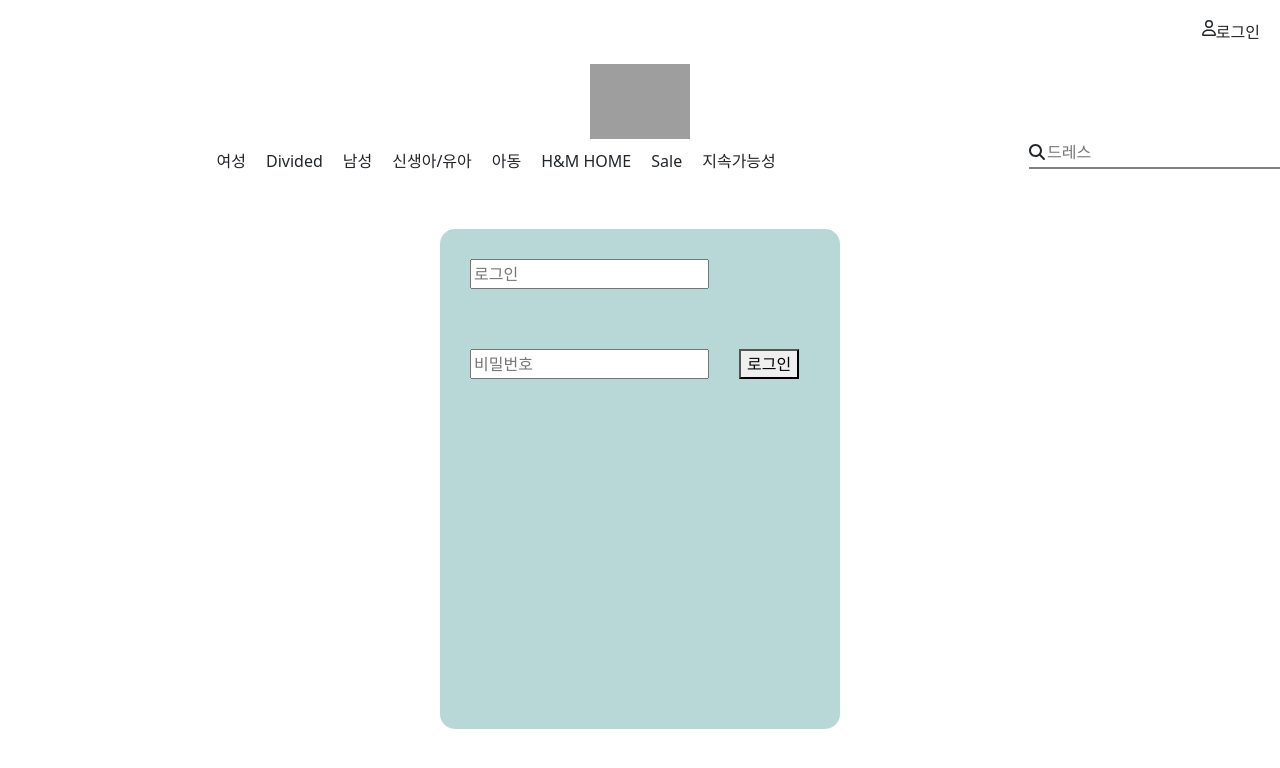
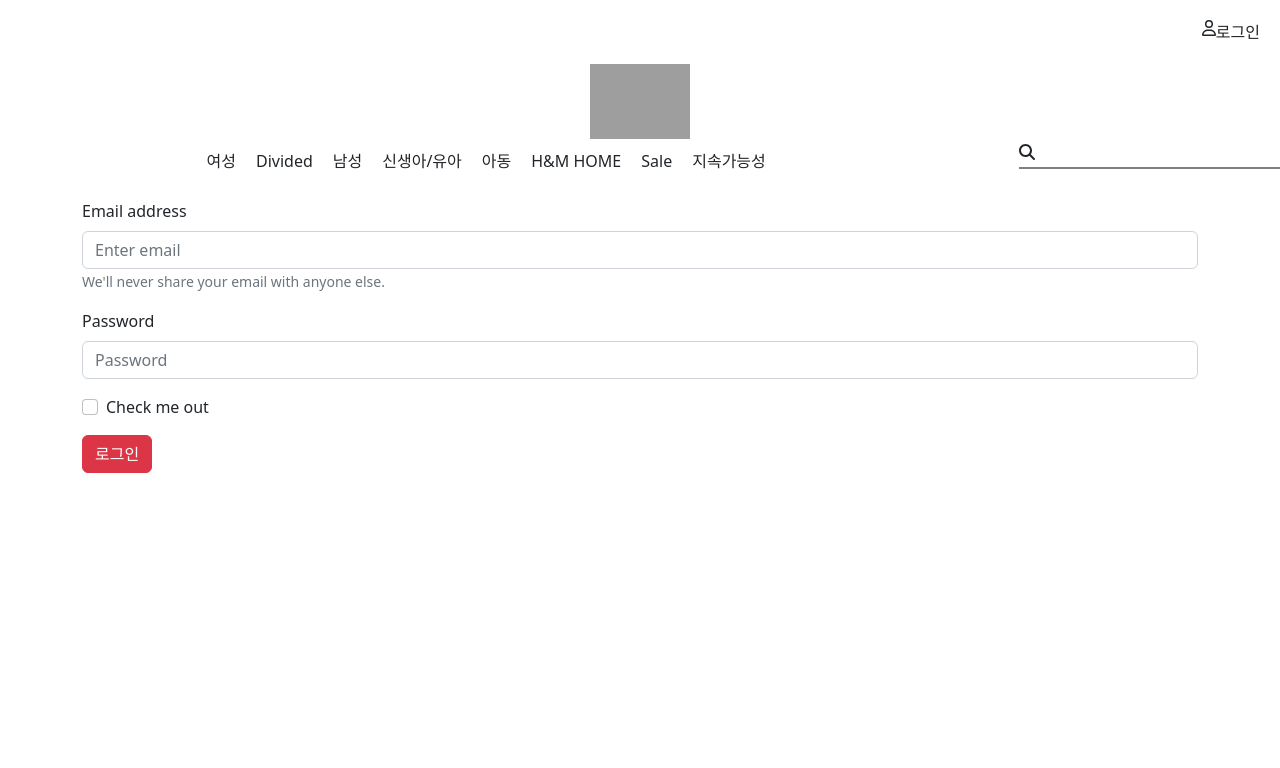
Before and after one commit to duddnr787/practiceHnM, a React (Create React App) app: page /login in a window 1280 px wide. Shown: the top 768 px of the page. Built offline with nearby package versions, Linux system fonts and the light colour scheme; grey boxes are pictures that could not be loaded.

Commit message:
202304 - 배포 url 변경

```diff
--- a/src/App.css
+++ b/src/App.css
@@ -7,6 +7,7 @@
 .nav-section{
   display: flex;
   justify-content: center;
+  cursor: pointer;
 }
 .menu-wrap{
   display: flex;
@@ -26,19 +27,36 @@
 }
 .menu-search input {
   border: none;
+  margin-left: 10px;
 }
-.login-container{
+.menu-search input:focus {
+  outline: none;
+}
+.Card{
+  cursor: pointer;
+}
+.product-img {
   display: flex;
-  justify-content: center;
-  align-items: center;
+  justify-content: flex-end;
 }
-.login-wrap{
-  width: 400px;
-  height: 500px;
-  background-color: rgb(184, 215, 215);
+#dropdown-basic-button {
+  background-color: white;
+  color: black;
+  border: 1px solid black;
+  margin-top: 20px;
+}
+#dropdown-basic-button:hover {
+  background-color: black;
+  color: white;
+}
+.product-btn {
+  width: 80%;
+  border-radius: 1px;
   margin-top: 30px;
-  border-radius: 15px;
 }
-.login-wrap input {
-  margin: 30px;
+.product-img img {
+  cursor: pointer;
 }
+.product-container {
+  margin: 30px 0 30px 0;
+}
--- a/src/App.js
+++ b/src/App.js
@@ -1,26 +1,33 @@
-import { Route, Routes } from 'react-router-dom';
+import { Navigate, Route, Routes } from 'react-router-dom';
 import './App.css';
 import Navbar from './Component/Navbar';
 import Login from './page/Login';
 import Product from './page/Product';
 import ProductDetail from './page/ProductDetail';
 import 'bootstrap/dist/css/bootstrap.min.css';
+import { useEffect, useState } from 'react';
+import PrivateRoute from './route/PrivateRoute';
 
 //1. 페이지 : 전체상품, 로그인, 상품 상세.
 //2. 전체 상품페이지는 전체 상품을 볼 수 있다.
 //3. 로그인 버튼을 누르면 로그인 페이지 나오기.
+
 //4. 로그인 안되어 있으면 상품 상세 페이지 리다이렉트 로그인 페이지로.
 //5. 로그인이 되어 있으면 상품 상세 피이지로.
 //6. 로그아웃 클릭시 로그아웃 후 로그인으로 바꿔주기.
 //7. 상품을 검색.
 function App() {
+  const [authenticate, setAuthenticate] = useState(false);
+  useEffect(() => {
+    console.log('aaa', authenticate);
+  },[authenticate])
   return (
     <div>
-      <Navbar />
+      <Navbar authenticate={authenticate} setAuthenticate={setAuthenticate}/>
       <Routes>
         <Route path='/' element={<Product/>} />
-        <Route path='/login' element={<Login/>} />
-        <Route path='/product/:id' element={<ProductDetail/>} />
+        <Route path='/login' element={<Login setAuthenticate={setAuthenticate} authenticate={authenticate} />} />
+        <Route path='/product/:id' element={<PrivateRoute authenticate={authenticate} />} />
       </Routes>
     </div>
   );
--- a/src/Component/Navbar.js
+++ b/src/Component/Navbar.js
@@ -4,19 +4,25 @@ import { FontAwesomeIcon } from '@fortawesome/react-fontawesome';
 import React from 'react';
 import { useNavigate } from 'react-router-dom';
 
-const Navbar = () => {
+const Navbar = ({authenticate, setAuthenticate}) => {
   const menuList = ['여성','Divided','남성','신생아/유아','아동','H&M HOME','Sale','지속가능성'];
   const navigate = useNavigate();
+  const search = (e) => {
+    if(e.key === 'Enter'){
+      let keyword = e.target.value; //input 안에 있는 검색 값을 가져오고 싶을 때는
+      navigate(`/?q=${keyword}`)
+    }
+  }
   return (
     <div>
       <div>
-        <div className='login-btn' onClick={()=>navigate('/login')}>
+        <div className='login-btn' onClick={()=> authenticate === false ? navigate('/login') :  setAuthenticate(false)}>
           <FontAwesomeIcon icon={faUser}  />
-          <div>로그인</div>
+          <div>{authenticate === false ? '로그인' : '로그아웃'}</div>
         </div>
       </div>
       <div className='nav-section'>
-        <img src="https://blog.kakaocdn.net/dn/Yt80C/btqDeJAYUBo/JQbTuukRladq2AUOeqgiEK/img.jpg" width={100} />
+        <img src="https://blog.kakaocdn.net/dn/Yt80C/btqDeJAYUBo/JQbTuukRladq2AUOeqgiEK/img.jpg" width={100} onClick={()=>navigate('/')}/>
       </div>
       <div className='menu-wrap'>
           <ul className='menu-list'>
@@ -24,7 +30,7 @@ const Navbar = () => {
           </ul>
           <div className='menu-search'>
             <FontAwesomeIcon icon={faSearch}/>
-            <input type="text" placeholder='드레스'/>
+            <input type="text" onKeyPress={(e) => search(e)}/>
           </div>
       </div>
     </div>
--- a/src/Component/ProductCard.js
+++ b/src/Component/ProductCard.js
@@ -1,9 +1,14 @@
 import React, { useState } from 'react';
+import { useNavigate } from 'react-router-dom';
 
 const ProductCard = ({item}) => {
   const [isListHover, setIsListHover] = useState(true);
+  const navigate = useNavigate();
+  const showDetail = () => {
+    navigate(`/product/${item.id}`)
+  }
   return (
-    <div>
+    <div className='Card' onClick={showDetail} >
       <img src={isListHover === true ? item?.img : item?.img2 } onMouseOver={() => setIsListHover(false)} onMouseOut={() => setIsListHover(true)} />
       <div>{item?.title}</div>
       <div>₩{item?.price}</div>
--- a/src/page/Login.js
+++ b/src/page/Login.js
@@ -1,14 +1,36 @@
-import React from 'react';
+import React, { useState } from 'react';
+import { Button,Container,Form } from 'react-bootstrap';
+import { useNavigate } from 'react-router-dom';
 
-const Login = () => {
+const Login = ({setAuthenticate}) => {
+  const navigate = useNavigate();
+  const loginUser = (e) => {
+    e.preventDefault();
+    setAuthenticate(true);
+    navigate('/');
+  }
   return (
-    <div className='login-container'>
-      <div className='login-wrap'>
-        <input type="text" placeholder='로그인'/>
-        <input type="password" placeholder='비밀번호'/>
-        <button>로그인</button>
-      </div>
-    </div>
+    <Container >
+      <Form onSubmit={(e) => loginUser(e)}>
+      <Form.Group className="mb-3" controlId="formBasicEmail">
+        <Form.Label>Email address</Form.Label>
+        <Form.Control type="email" placeholder="Enter email" />
+        <Form.Text className="text-muted">
+          We'll never share your email with anyone else.
+        </Form.Text>
+      </Form.Group>
+      <Form.Group className="mb-3" controlId="formBasicPassword">
+        <Form.Label>Password</Form.Label>
+        <Form.Control type="password" placeholder="Password" />
+      </Form.Group>
+      <Form.Group className="mb-3" controlId="formBasicCheckbox">
+        <Form.Check type="checkbox" label="Check me out" />
+      </Form.Group>
+      <Button variant="danger" type="submit">
+        로그인
+      </Button>
+    </Form>
+    </Container>
   );
 };
 
--- a/src/page/Product.js
+++ b/src/page/Product.js
@@ -1,17 +1,21 @@
 import React, { useEffect, useState } from 'react';
 import { Col, Container, Row } from 'react-bootstrap';
+import { useSearchParams } from 'react-router-dom';
 import ProductCard from '../Component/ProductCard';
 
 const Product = () => {
   const [productList, setProductList] = useState([]);
+  const [query, setQuery] = useSearchParams();
   const getProduct = async () => {
-    await fetch('http://localhost:5000/products')
+    let search = query.get('q') || '';
+    console.log('쿼리값은', search);
+    await fetch(`https://my-json-server.typicode.com/duddnr787/practiceHnM/products?q=${search}`)
     .then (res => res.json())
     .then (data => setProductList(data));
   }
   useEffect(()=>{
     getProduct();
-  },[])
+  },[query])
   return (
     <div>
       <Container>
--- a/src/page/ProductDetail.js
+++ b/src/page/ProductDetail.js
@@ -1,10 +1,38 @@
-import React from 'react';
+import React, { useEffect, useState } from 'react';
+import { Button, Col, Container, Dropdown, DropdownButton, Row } from 'react-bootstrap';
+import { useParams } from 'react-router-dom';
 
 const ProductDetail = () => {
+  let {id} = useParams();
+  const [product, setProduct] = useState(null);
+  const [isListHover, setIsListHover] = useState(true);
+  const getProductDetail = async () => {
+    await fetch(`https://my-json-server.typicode.com/duddnr787/practiceHnM/products/${id}`)
+    .then(res => res.json())
+    .then(data => setProduct(data));
+  }
+  useEffect(()=>{
+    getProductDetail();
+  },[])
   return (
-    <div>
-      상품 상세 페이지
-    </div>
+    <Container className='product-container'>
+      <Row>
+        <Col className='product-img'>
+          <img src={isListHover === true ? product?.img : product?.img2 } onMouseOver={() => setIsListHover(false)} onMouseOut={() => setIsListHover(true)} />
+        </Col>
+        <Col>
+          <div>{product?.title}</div>
+          <div>₩ {product?.price}</div>
+          <span>Conscious choice</span>
+          <DropdownButton id="dropdown-basic-button" title="사이즈 선택" >
+            <Dropdown.Item href="#/action-1">S</Dropdown.Item>
+            <Dropdown.Item href="#/action-2">M</Dropdown.Item>
+            <Dropdown.Item href="#/action-3">L</Dropdown.Item>
+          </DropdownButton>
+          <Button variant="secondary" className='product-btn'>추가</Button>
+        </Col>
+      </Row>
+    </Container>
   );
 };
 
--- /dev/null
+++ b/src/route/PrivateRoute.js
@@ -0,0 +1,11 @@
+import React from 'react';
+import { Navigate } from 'react-router-dom';
+import ProductDetail from '../page/ProductDetail';
+
+const PrivateRoute = ({authenticate}) => {
+  return (
+    authenticate === true ? <ProductDetail /> :  <Navigate  to={'/login'} />
+  );
+};
+
+export default PrivateRoute;
```
